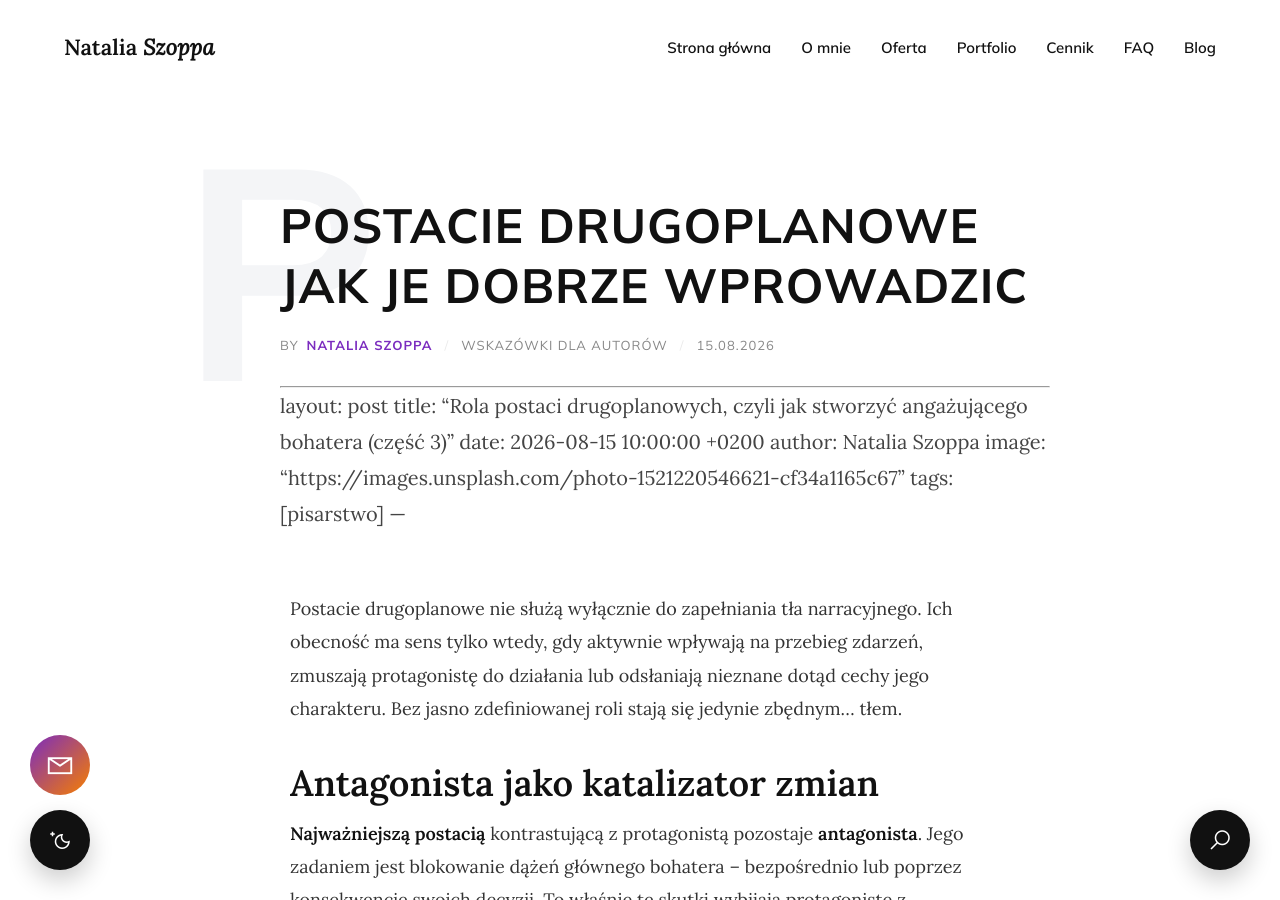
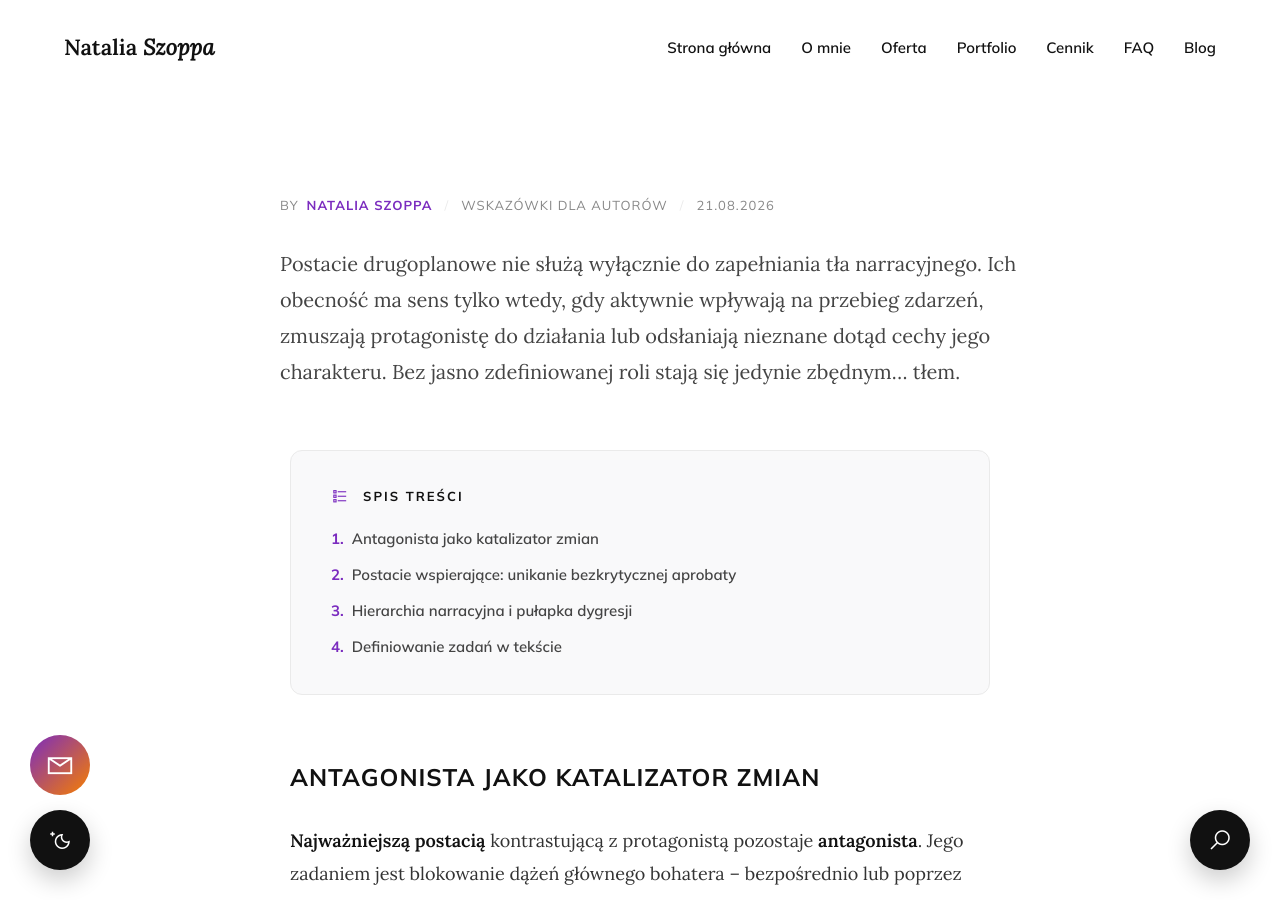
Before and after one commit to Bonnie00726/nataliaszoppa, a Jekyll site: the page built from _posts/2026-08-15-postacie-drugoplanowe-jak-je-dobrze-wprowadzic.md, in a window 1280 px wide and 900 px high. Built offline with Jekyll 4.4.1, drawn with Linux system fonts in a browser that asks for light colours; our own code applies the rules of GitHub Pages for plain Markdown files.

Commit message:
Update 2026-08-15-postacie-drugoplanowe-jak-je-dobrze-wprowadzic.md

```diff
--- a/_posts/2026-08-15-postacie-drugoplanowe-jak-je-dobrze-wprowadzic.md
+++ b/_posts/2026-08-15-postacie-drugoplanowe-jak-je-dobrze-wprowadzic.md
@@ -1,5 +1,3 @@
-
-
 ---
 layout: post
 title: "Rola postaci drugoplanowych, czyli jak stworzyć angażującego bohatera (część 3)”
@@ -11,13 +9,13 @@
 
 Postacie drugoplanowe nie służą wyłącznie do zapełniania tła narracyjnego. Ich obecność ma sens tylko wtedy, gdy aktywnie wpływają na przebieg zdarzeń, zmuszają protagonistę do działania lub odsłaniają nieznane dotąd cechy jego charakteru. Bez jasno zdefiniowanej roli stają się jedynie zbędnym… tłem.
 
-# Antagonista jako katalizator zmian
+## Antagonista jako katalizator zmian
 
 **Najważniejszą postacią** kontrastującą z protagonistą pozostaje **antagonista**. Jego zadaniem jest blokowanie dążeń głównego bohatera – bezpośrednio lub poprzez konsekwencje swoich decyzji. To właśnie te skutki wybijają protagonistę z dotychczasowego życia i zmuszają go do reakcji. Antagonista a ten sposób wprowadza punkt zwrotny.
 
 W rozbudowanej prozie antagonista nie musi być jednak postacią jednowymiarową. Jego motywacje powinny wynikać z logiki świata przedstawionego. Nawet jeśli jego działania są obiektywnie destrukcyjne lub moralnie wątpliwe, z perspektywy jego własnych przekonań, przeżyć w świecie przedstawionym i celów zachowują pełną spójność.
 
-# Postacie wspierające: unikanie bezkrytycznej aprobaty
+## Postacie wspierające: unikanie bezkrytycznej aprobaty
 
 Bohaterowie towarzyszący protagoniście <span class="marker-highlight">nie mogą być</span> wyłącznie <span class="marker-highlight">potakującym tłem</span>. Relacje oparte na nieustannej zgodzie pozbawiają tekst napięcia. Każda postać drugoplanowa powinna mieć własną motywację, temperament oraz określoną funkcję:
 
@@ -25,13 +23,13 @@
 * **Tarcie w relacjach:** Sojusznicy nie zawsze muszą współpracować idealnie. Trudny charakter, ukryty interes czy skłonność do rywalizacji urealniają grupę.
 * **Głos rozsądku lub opozycja:** Postać drugoplanowa może wierzyć w protagonistę, a jednocześnie otwarcie krytykować jego błędy i powstrzymywać go przed pochopnymi decyzjami.
 
-# Hierarchia narracyjna i pułapka dygresji
+## Hierarchia narracyjna i pułapka dygresji
 
 Częstym <span class="marker-highlight">błędem</span> konstrukcyjnym jest <span class="marker-highlight">zatarcie hierarchii</span> między bohaterami. Dzieje się tak, gdy postać drugoplanowa zaczyna otrzymywać tyle uwagi, że jej osobiste problemy przesłaniają główną oś fabuły.
 
 W praktyce redaktorskiej zdarzają się teksty, w których autor wprowadza kolejnych towarzyszy i każdemu z nich oddaje centralne miejsce w narracji. **W efekcie wątek główny zostaje porzucony na rzecz rozwiązywania bieżących rozterek nowo wprowadzonych osób.** Jeśli zmiana perspektywy lub przekazanie roli wiodącej nie wynika ze świadomej struktury powieści, czytelnik otrzymuje ciąg niepowiązanych epizodów zamiast spójnej historii.
 
-# Definiowanie zadań w tekście
+## Definiowanie zadań w tekście
 Przed wprowadzeniem postaci drugoplanowej warto precyzyjnie określić jej funkcję w strukturze utworu:
 * Jaki ma cel i w którym miejscu jej dążenia przecinają się z celem protagonisty?
 * W jaki sposób jej obecność utrudnia lub ułatwia rozwój akcji?
```
